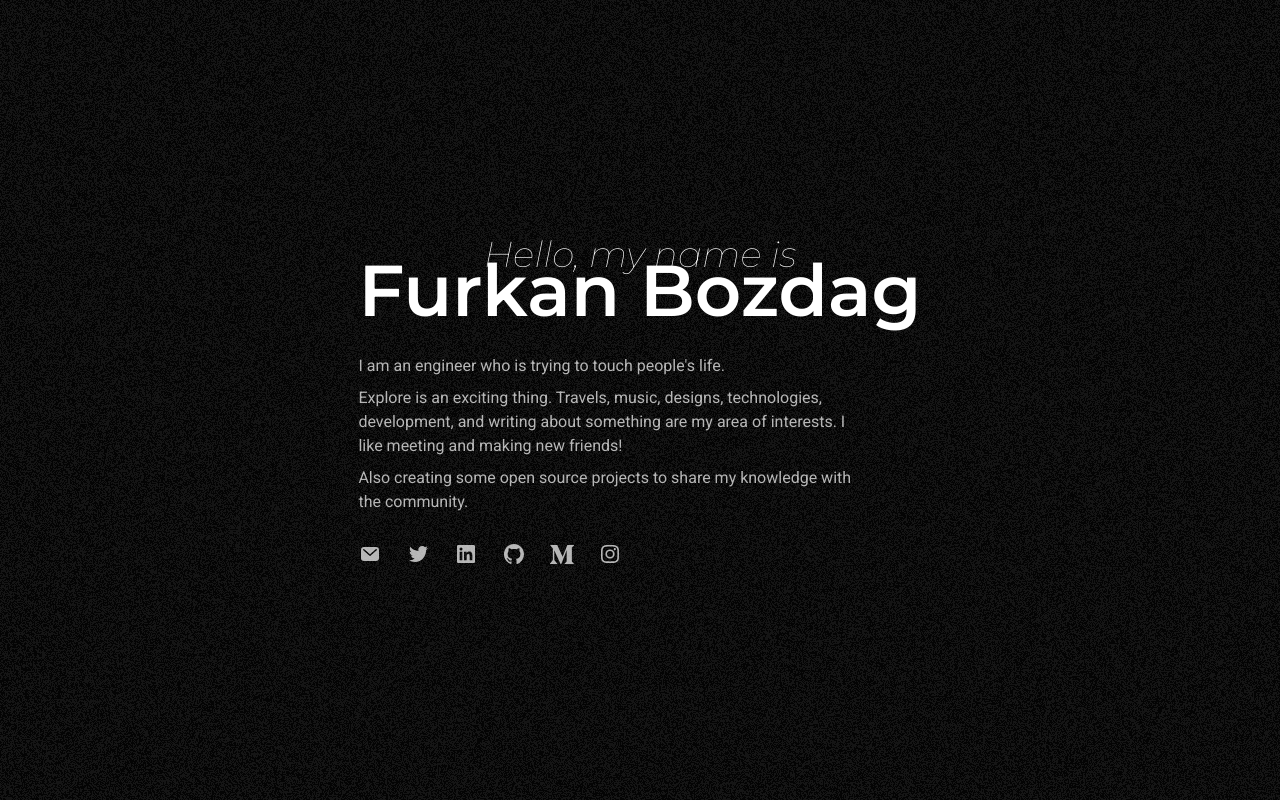
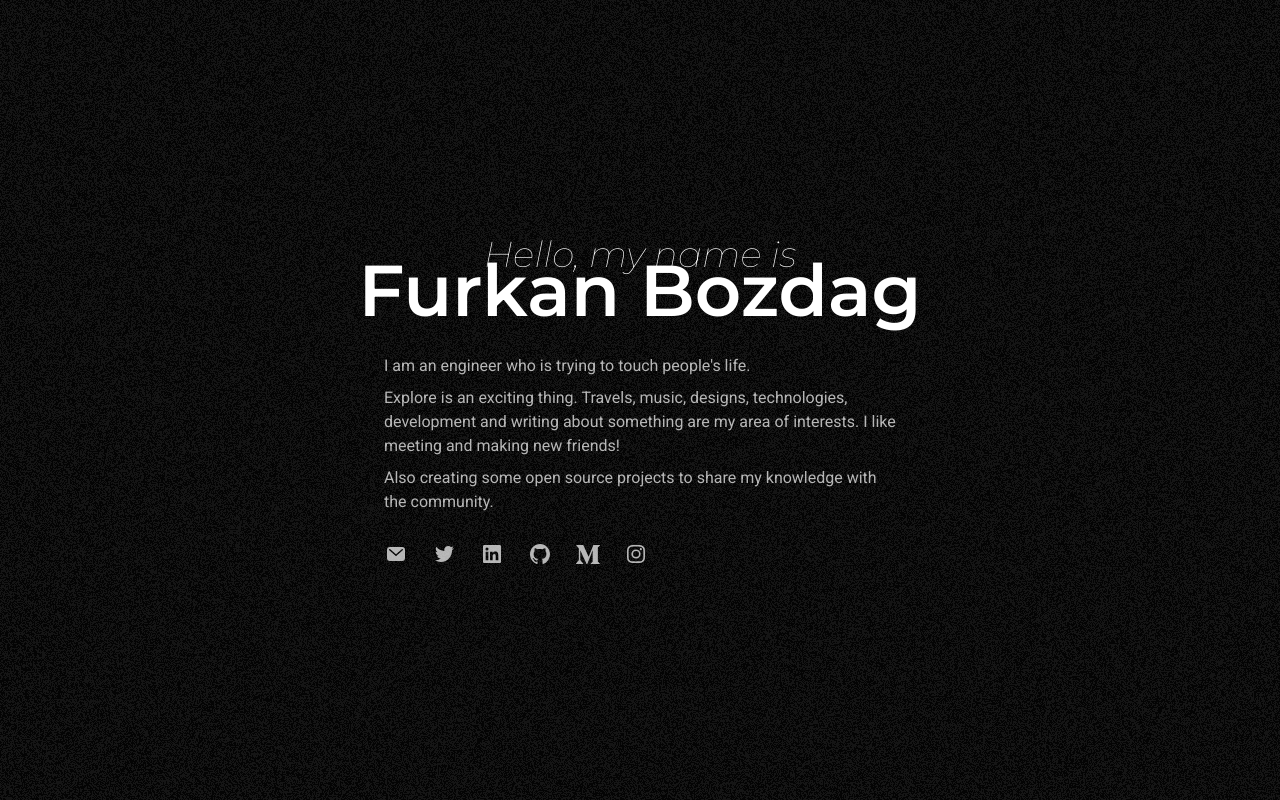
Before and after one commit to bozd4g/web, a Next.js app: page / in a window 1280 px wide. Built offline with nearby package versions, Linux system fonts and the light colour scheme.

Commit message:
Update about

```diff
--- a/app/page.tsx
+++ b/app/page.tsx
@@ -9,8 +9,8 @@ const HomePage = () => {
 			<Noise />
 			<div className="absolute top-0 left-0 h-full w-full">
 				<div className="h-screen flex flex-col justify-center items-center">
+					<Hello />
 					<div>
-						<Hello />
 						<About className="mt-7" />
 						<Social className="mt-7 opacity-70" fill="white" />
 					</div>
--- a/components/about.tsx
+++ b/components/about.tsx
@@ -9,8 +9,8 @@ const About = ({className}: Props) => {
 		<div className={clx("max-w-lg text-white opacity-70", className)}>
 			<p>I am an engineer who is trying to touch people&apos;s life.</p>
 			<p className="mt">
-				Explore is an exciting thing. Travels, music, designs, technologies, development, and writing about something are my area of
-				interests. I like meeting and making new friends!
+				Explore is an exciting thing. Travels, music, designs, technologies, development and writing about something are my area of interests.
+				I like meeting and making new friends!
 			</p>
 			<p>Also creating some open source projects to share my knowledge with the community.</p>
 		</div>
```
